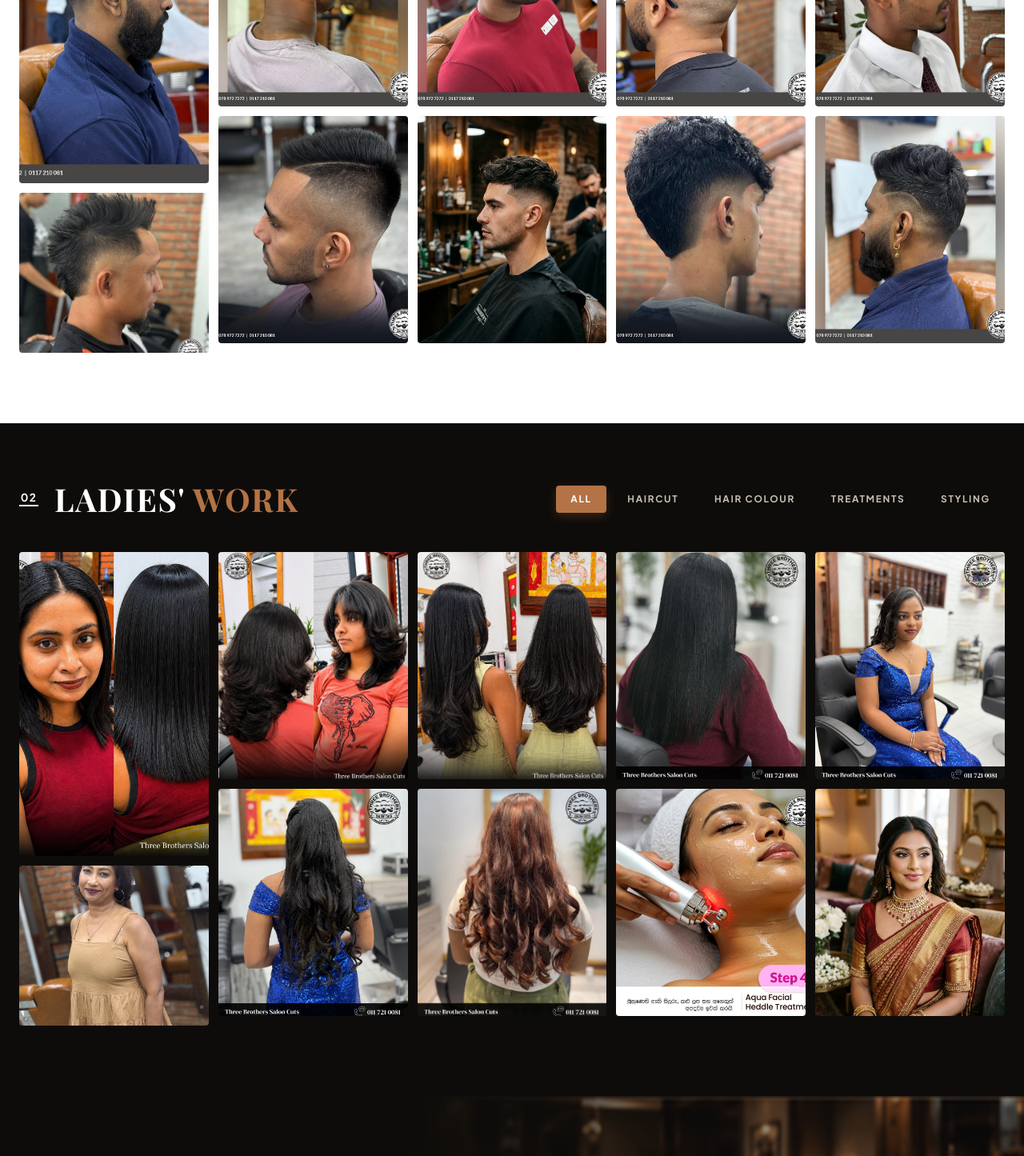
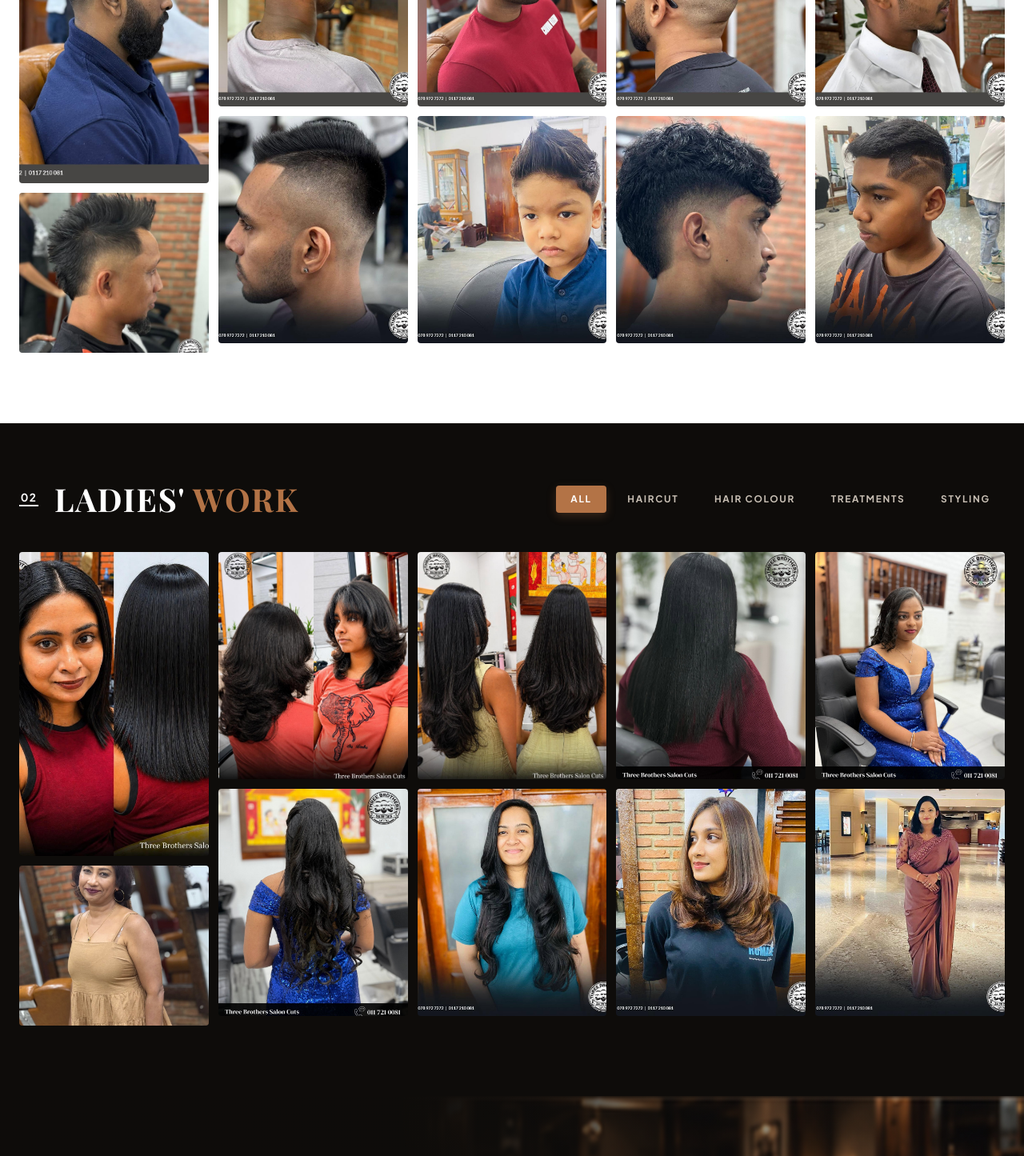
Before and after one commit to kavindusubhash28/salon-draft, a Next.js app: page /work in a window 1280 px wide. Shown: the part 1047-2492 px from the top of the page at 80% size. Built offline with nearby package versions, Linux system fonts and the light colour scheme.

Commit message:
refactor: update portfolio image paths in workPortfolio data

```diff
--- a/data/workPortfolio.ts
+++ b/data/workPortfolio.ts
@@ -60,7 +60,7 @@ export const MENS_WORK_ITEMS: WorkItem[] = [
     slotNumber: "07",
     title: "Low Drop Skin Fade",
     categories: ["FADE"],
-    image: "/images/Home/2.jpg",
+    image: "/images/our work/g7.jpg",
     column: 2,
     variant: "standard",
   },
@@ -80,7 +80,7 @@ export const MENS_WORK_ITEMS: WorkItem[] = [
     slotNumber: "08",
     title: "Mid Taper Clean Finish",
     categories: ["FADE", "CLASSIC CUT"],
-    image: "/images/lookbook_fade.jpg",
+    image: "/images/our work/g8.jpg",
     column: 3,
     variant: "standard",
   },
@@ -100,7 +100,7 @@ export const MENS_WORK_ITEMS: WorkItem[] = [
     slotNumber: "09",
     title: "Modern Curly Top Cut",
     categories: ["CLASSIC CUT", "STYLING"],
-    image: "/images/Home/1.jpg",
+    image: "/images/our work/g9.jpg",
     column: 4,
     variant: "standard",
   },
@@ -120,7 +120,7 @@ export const MENS_WORK_ITEMS: WorkItem[] = [
     slotNumber: "10",
     title: "Gentleman Side Part & Beard",
     categories: ["CLASSIC CUT", "BEARD"],
-    image: "/images/Home/5.jpg",
+    image: "/images/our work/g10.jpg",
     column: 5,
     variant: "standard",
   },
@@ -182,7 +182,7 @@ export const LADIES_WORK_ITEMS: WorkItem[] = [
     slotNumber: "08",
     title: "Velvet Plum Red Blowout",
     categories: ["HAIR COLOUR", "STYLING"],
-    image: "/images/Services/treatments.jpg",
+    image: "/images/our work/l8.jpg",
     column: 3,
     variant: "standard",
   },
@@ -202,7 +202,7 @@ export const LADIES_WORK_ITEMS: WorkItem[] = [
     slotNumber: "09",
     title: "Silk Press Keratin Treatment",
     categories: ["TREATMENTS", "HAIRCUT"],
-    image: "/images/Services/facieal.jpg",
+    image: "/images/our work/l9.jpg",
     column: 4,
     variant: "standard",
   },
@@ -222,7 +222,7 @@ export const LADIES_WORK_ITEMS: WorkItem[] = [
     slotNumber: "10",
     title: "Espresso Gloss & Bounce",
     categories: ["TREATMENTS", "STYLING"],
-    image: "/images/service_beauty_bridal.jpg",
+    image: "/images/our work/l10.jpg",
     column: 5,
     variant: "standard",
   },
```
